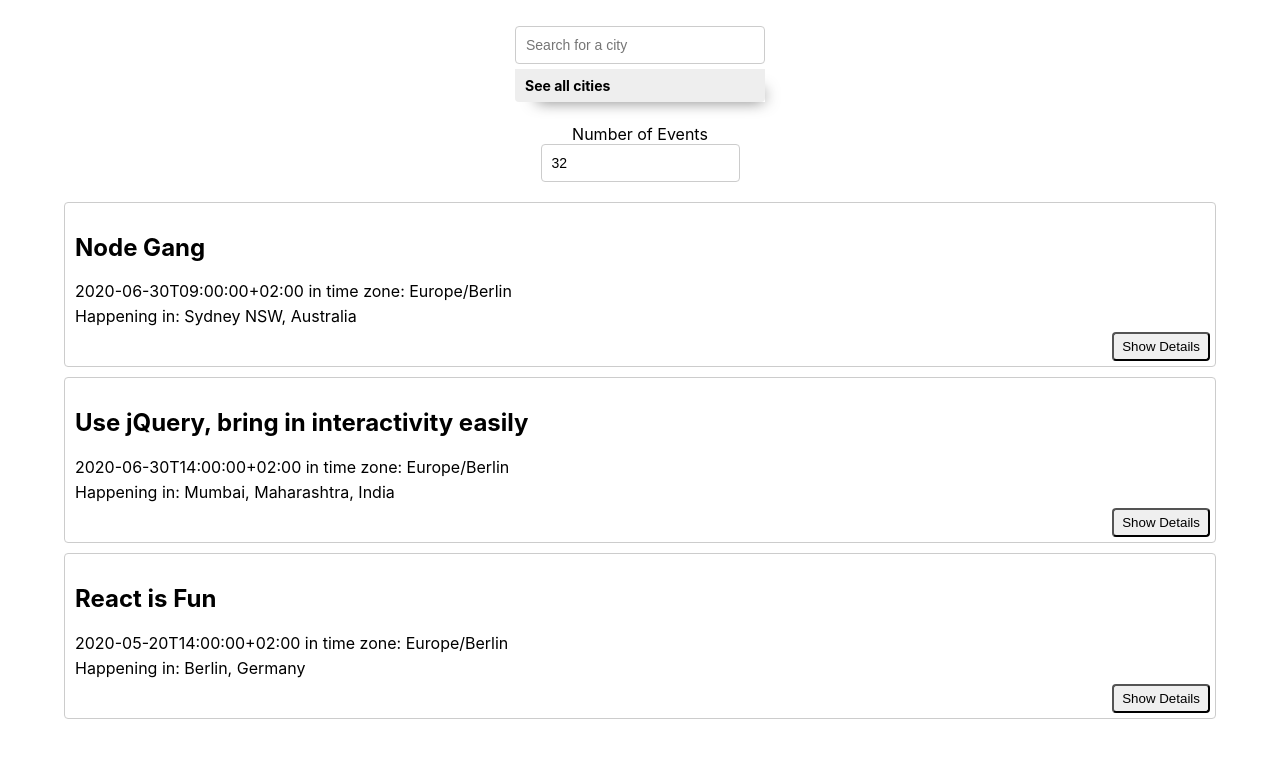
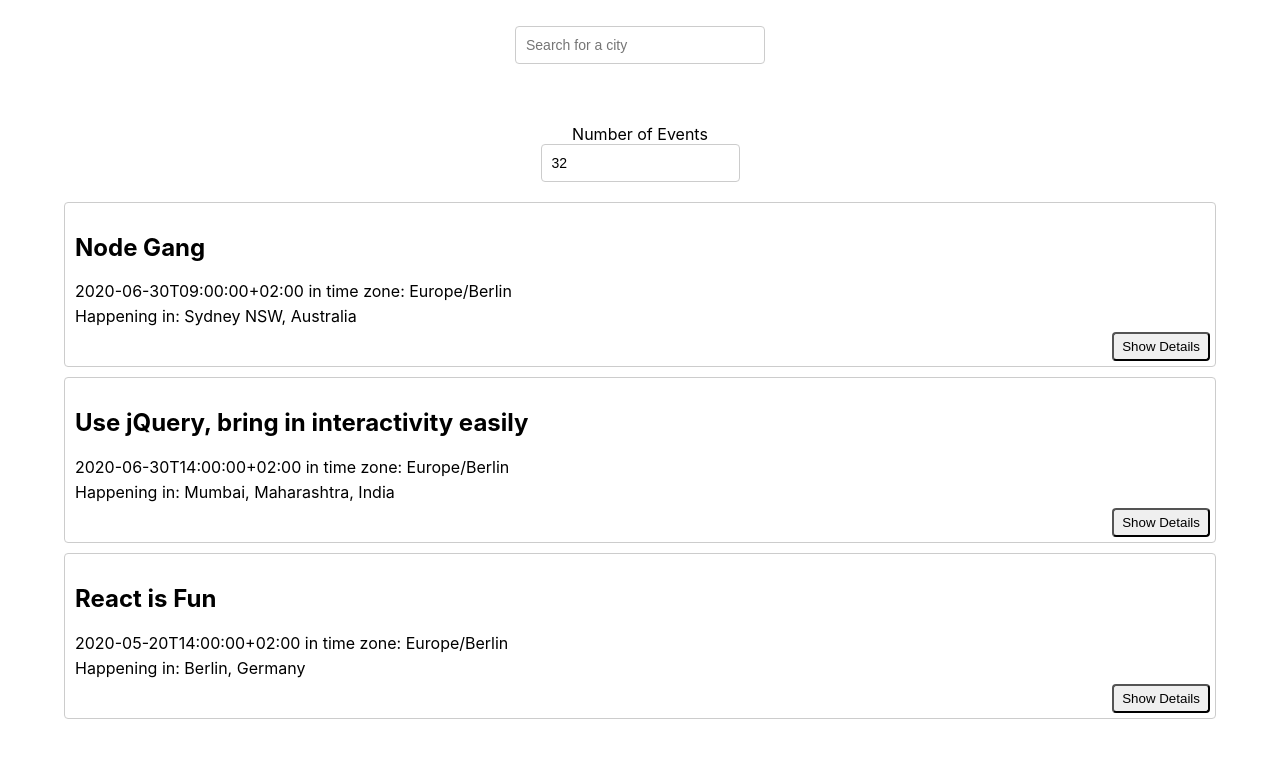
Before and after one commit to kdaysal/meet, a React (Create React App) app: page / in a window 1280 px wide. Shown: the top 758 px of the page. Built offline with nearby package versions, Linux system fonts and the light colour scheme.

Commit message:
Added new state for 'showSuggestions', and added conditional styling to show/hide suggestions list based on state of 'showSuggestions'

```diff
--- a/src/CitySearch.js
+++ b/src/CitySearch.js
@@ -4,7 +4,8 @@ class CitySearch extends Component {
   //initialize state to an empty string
   state = {
     query: '',
-    suggestions: []
+    suggestions: [],
+    showSuggestions: undefined
   }
 
   //when a user starts typing in the City box, update the state of 'query' and 'suggestions'
@@ -22,7 +23,8 @@ class CitySearch extends Component {
   //when a user clicks on a suggestion, update the state of 'query'
   handleItemClicked = (suggestion) => {
     this.setState({
-      query: suggestion
+      query: suggestion,
+      showSuggestions: false
     });
     this.props.updateEvents(suggestion);
   }
@@ -36,8 +38,9 @@ class CitySearch extends Component {
           value={this.state.query}
           onChange={this.handleInputChanged}
           placeholder="Search for a city"
+          onFocus={() => { this.setState({ showSuggestions: true }) }}
         />
-        <ul className="suggestions">
+        <ul className="suggestions" style={this.state.showSuggestions ? {} : { display: 'none' }}>
           {this.state.suggestions.map((suggestion) => (
             <li
               key={suggestion}
```
